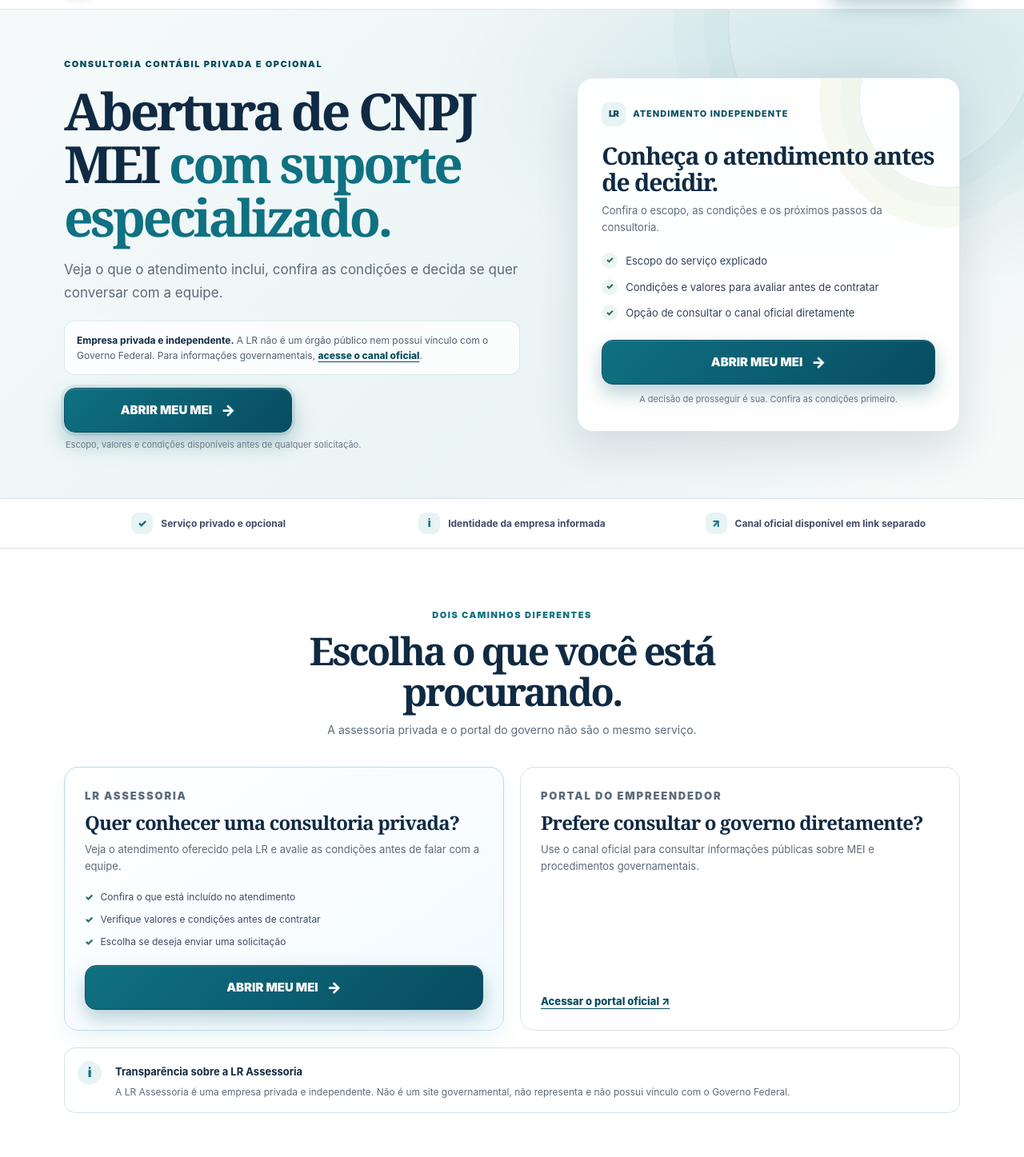
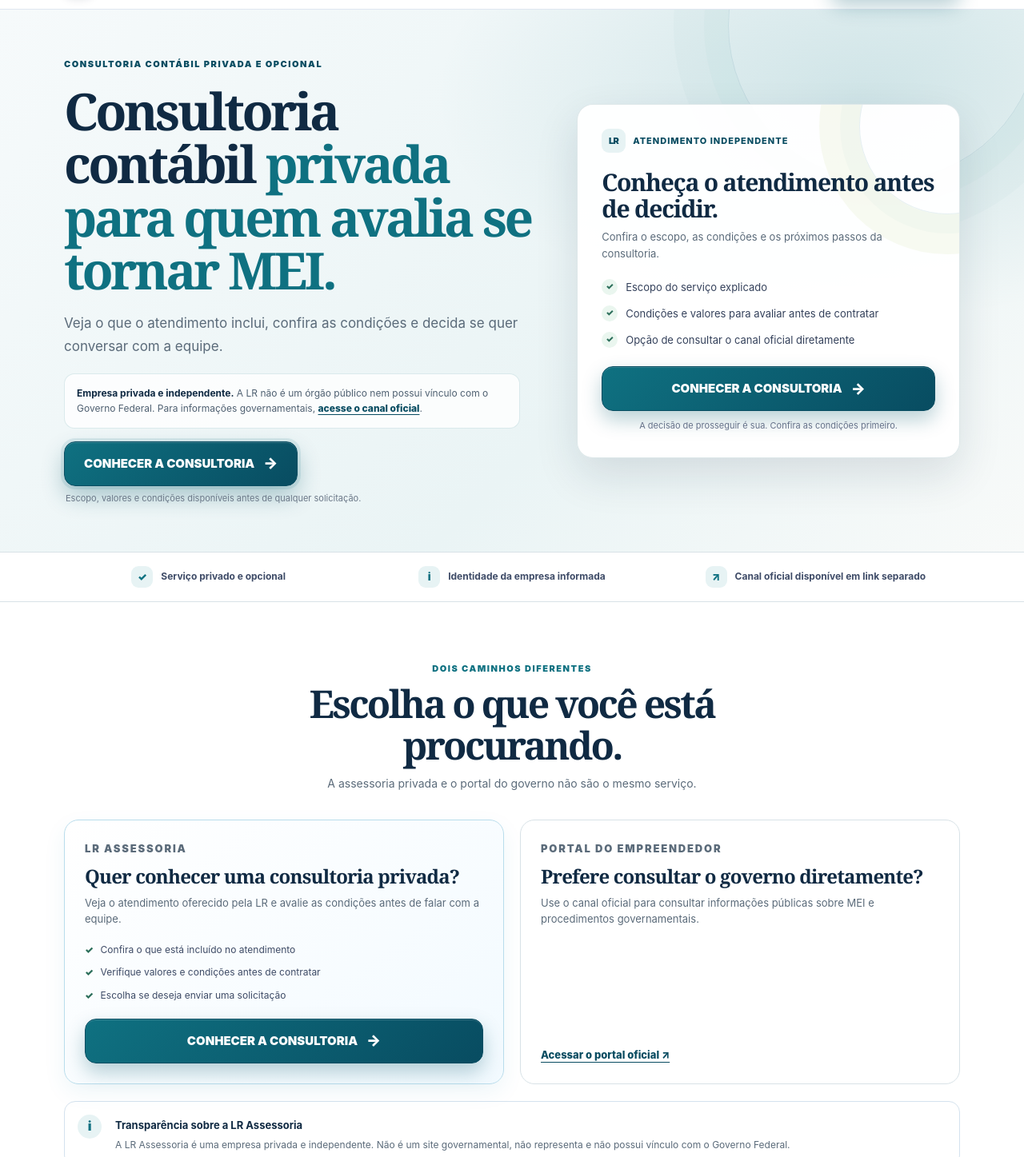
Before and after one commit to emailtelefone55-hub/assessoria, a website: page index.html in a window 1280 px wide. Shown: the part 97-1544 px from the top of the page at 80% size. Drawn offline with Linux system fonts and the light colour scheme.

Commit message:
Update index.html

```diff
--- a/index.html
+++ b/index.html
@@ -308,11 +308,11 @@
       <div class="container hero-grid">
         <div class="hero-copy">
           <p class="eyebrow">Consultoria contábil privada e opcional</p>
-          <h1 id="hero-title">Abertura de CNPJ MEI <em>com suporte especializado.</em></h1>
+          <h1 id="hero-title">Consultoria contábil <em>privada para quem avalia se tornar MEI.</em></h1>
           <p class="hero-lead">Veja o que o atendimento inclui, confira as condições e decida se quer conversar com a equipe.</p>
           <p class="hero-trust"><strong>Empresa privada e independente.</strong> A LR não é um órgão público nem possui vínculo com o Governo Federal. Para informações governamentais, <a href="https://www.gov.br/empresas-e-negocios/pt-br/empreendedor" target="_blank" rel="noopener noreferrer" data-cta="portal">acesse o canal oficial</a>.</p>
           <div class="hero-private-cta">
-            <a class="button" href="/assessoria" data-cta="hero-private">ABRIR MEU MEI <span class="button-arrow" aria-hidden="true">→</span></a>
+            <a class="button" href="/assessoria" data-cta="hero-private">CONHECER A CONSULTORIA <span class="button-arrow" aria-hidden="true">→</span></a>
             <p class="hero-private-cta-note">Escopo, valores e condições disponíveis antes de qualquer solicitação.</p>
           </div>
         </div>
@@ -327,7 +327,7 @@
               <li><span aria-hidden="true">✓</span><span>Condições e valores para avaliar antes de contratar</span></li>
               <li><span aria-hidden="true">✓</span><span>Opção de consultar o canal oficial diretamente</span></li>
             </ul>
-            <a class="button" href="/assessoria" data-cta="hero">ABRIR MEU MEI <span class="button-arrow" aria-hidden="true">→</span></a>
+            <a class="button" href="/assessoria" data-cta="hero">CONHECER A CONSULTORIA <span class="button-arrow" aria-hidden="true">→</span></a>
             <p class="panel-foot">A decisão de prosseguir é sua. Confira as condições primeiro.</p>
           </div>
         </aside>
@@ -359,7 +359,7 @@
               <li>Verifique valores e condições antes de contratar</li>
               <li>Escolha se deseja enviar uma solicitação</li>
             </ul>
-            <a class="button" href="/assessoria" data-cta="options-private">ABRIR MEU MEI <span class="button-arrow" aria-hidden="true">→</span></a>
+            <a class="button" href="/assessoria" data-cta="options-private">CONHECER A CONSULTORIA <span class="button-arrow" aria-hidden="true">→</span></a>
           </article>
           <article class="value-card">
             <p class="eyebrow">Portal do Empreendedor</p>
@@ -441,7 +441,7 @@
           <h2 id="closing-title">Confira os detalhes. Depois, decida.</h2>
           <p>Acesse a página da LR Assessoria para conhecer o atendimento e avaliar as condições, sem confundir a consultoria privada com o serviço oficial.</p>
         </div>
-        <a class="button button-lime" href="/assessoria" data-cta="closing">ABRIR MEU MEI <span class="button-arrow" aria-hidden="true">→</span></a>
+        <a class="button button-lime" href="/assessoria" data-cta="closing">CONHECER A CONSULTORIA <span class="button-arrow" aria-hidden="true">→</span></a>
       </div>
     </section>
   </main>
@@ -478,7 +478,7 @@
   </footer>
 
   <div class="mobile-cta" aria-label="Acesso rápido à página da assessoria">
-    <a class="button" href="/assessoria" data-cta="mobile-sticky">ABRIR MEU MEI <span class="button-arrow" aria-hidden="true">→</span></a>
+    <a class="button" href="/assessoria" data-cta="mobile-sticky">CONHECER A CONSULTORIA <span class="button-arrow" aria-hidden="true">→</span></a>
   </div>
 
   <script>
```
